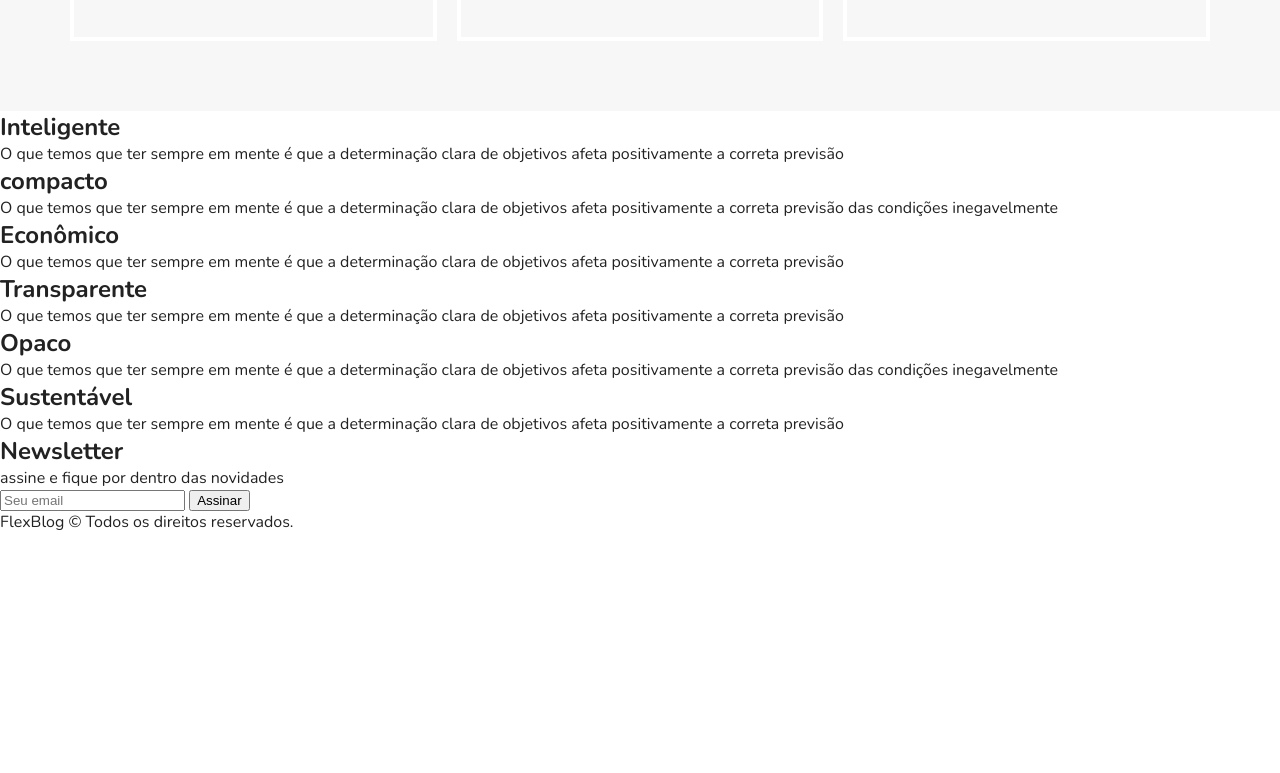
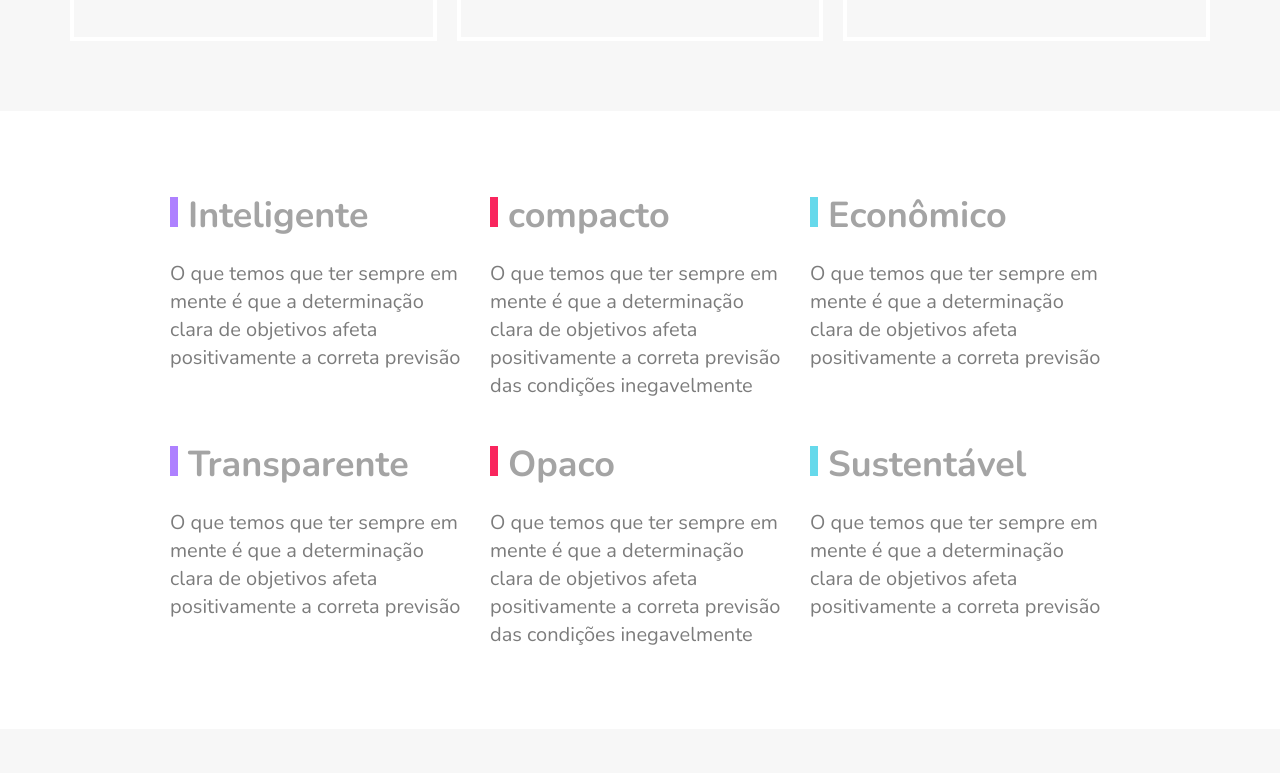
Before and after one commit to VictorObrien/CSS-Flexbox, a plain HTML site: page Flexblog/index.html in a window 1280 px wide. Shown: the part 2387-3160 px from the top of the page. Before the commit the page ends 2920 px from the top, so only its background shows below. Drawn offline with nearby package versions, Linux system fonts and the light colour scheme.

Commit message:
Update style.css

```diff
--- a/Flexblog/css/style.css
+++ b/Flexblog/css/style.css
@@ -267,3 +267,114 @@ img {
     order: -1;
   }
 }
+
+/* -- Qualidade -- */
+
+.qualidade {
+  max-width: 960px;
+  margin: 60px auto;
+  display: flex;
+  flex-wrap: wrap;
+}
+
+.qualidade-item {
+  flex: 1 1 300px;
+  margin: 20px 10px;
+}
+
+.qualidade-item h2 {
+  font-size: 2.25em;
+  color: #a4a4a4;
+  margin-bottom: 20px;
+}
+
+.qualidade-item h2::before {
+  content: '';
+  display: inline-block;
+  width: 8px;
+  height: 30px;
+  margin-right: 10px;
+  background: blue;
+}
+
+.qualidade-item:nth-of-type(3n+1) h2::before {
+  background: #ae81ff;
+}
+
+.qualidade-item:nth-of-type(3n+2) h2::before {
+  background: #f9265e;
+}
+
+.qualidade-item:nth-of-type(3n+3) h2::before {
+  background: #66d9eb;
+}
+
+.qualidade-item p {
+  font-size: 1.25em;
+  line-height: 1.4;
+  color: #7c7c7c;
+}
+
+/* -- Newsletter -- */
+
+.newsletter {
+  background: #f7f7f7;
+  padding: 60px calc((100% - 960px) / 2);
+  display: flex;
+  flex-wrap: wrap;
+}
+
+.newsletter-info {
+  flex: 1 1 200px;
+  margin: 0 10px;
+}
+
+.newsletter-info h1 {
+  font-size: 3em;
+  color: #a4a4a4;
+}
+
+.newsletter-info p {
+  font-size: 1.25em;
+  font-style: italic;
+  max-width: 230px;
+  color: #7c7c7c;
+  margin-bottom: 10px;
+}
+
+.newsletter-form {
+  flex: 2 1 260px;
+  margin: 0 10px;
+  align-self: center;
+  display: flex;
+  flex-wrap: wrap;
+}
+
+.newsletter-form input {
+  flex: 3 1 260px;
+  font-size: 1.25em;
+  color: #7c7c7c;
+  font-style: italic;
+  font-family: "Nunito", Arial, Helvetica, sans-serif;
+  border: 4px solid #2c70ff;
+  background: transparent;
+  padding: 15px 10px;
+  margin: 0px;
+  border-radius: 0px;
+}
+
+.newsletter-form button {
+  flex: 1 1 260px;
+  font-family: "Nunito", Arial, Helvetica, sans-serif;
+  font-size: 2.25em;
+  font-weight: bold;
+  text-transform: uppercase;
+  background: #2c70ff;
+  color: white;
+  margin: 0px;
+  cursor: pointer;
+  border: 0px;
+  padding: 15px 10px;
+}
+
+/* -- Footer -- */
```
